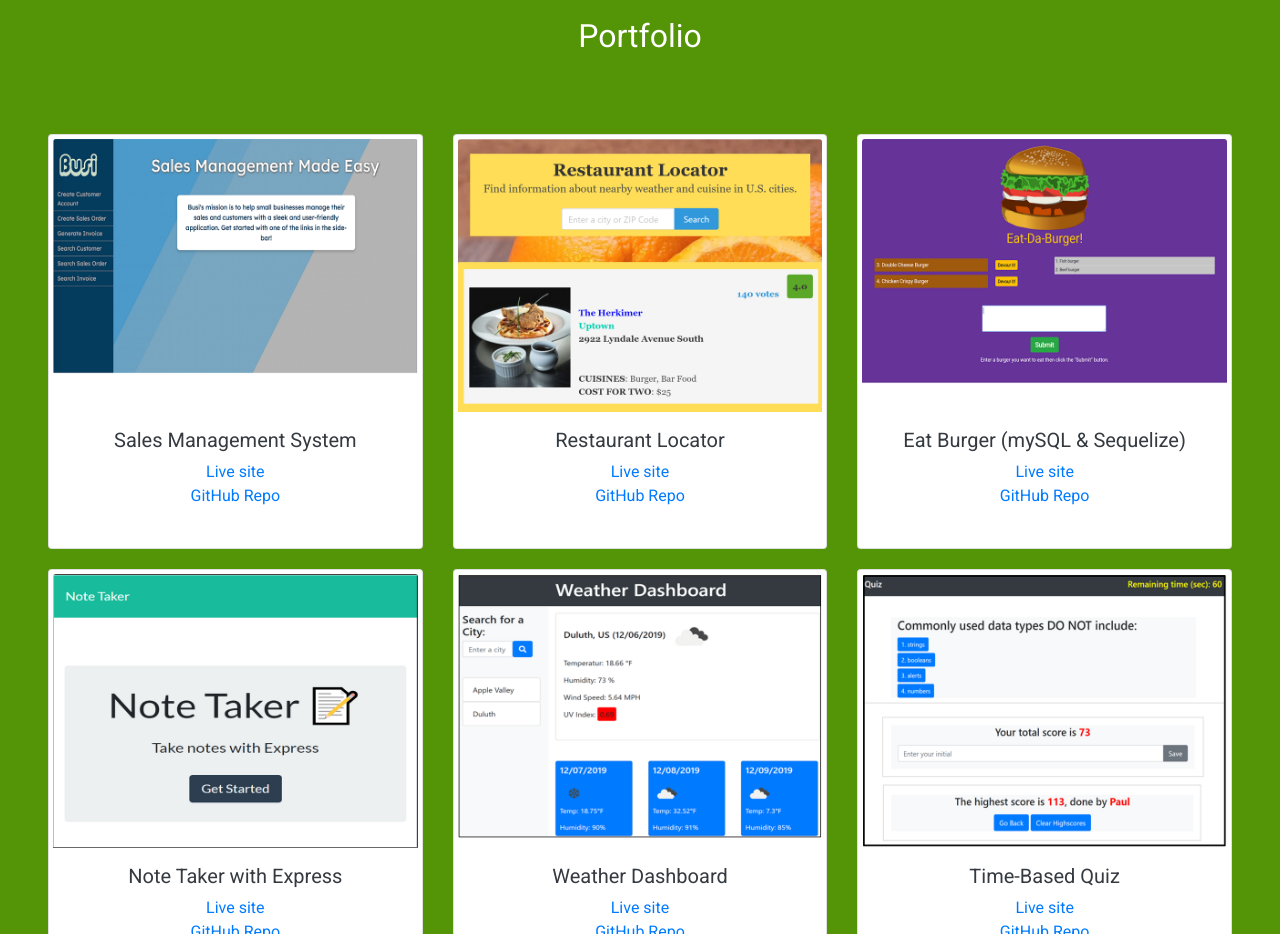
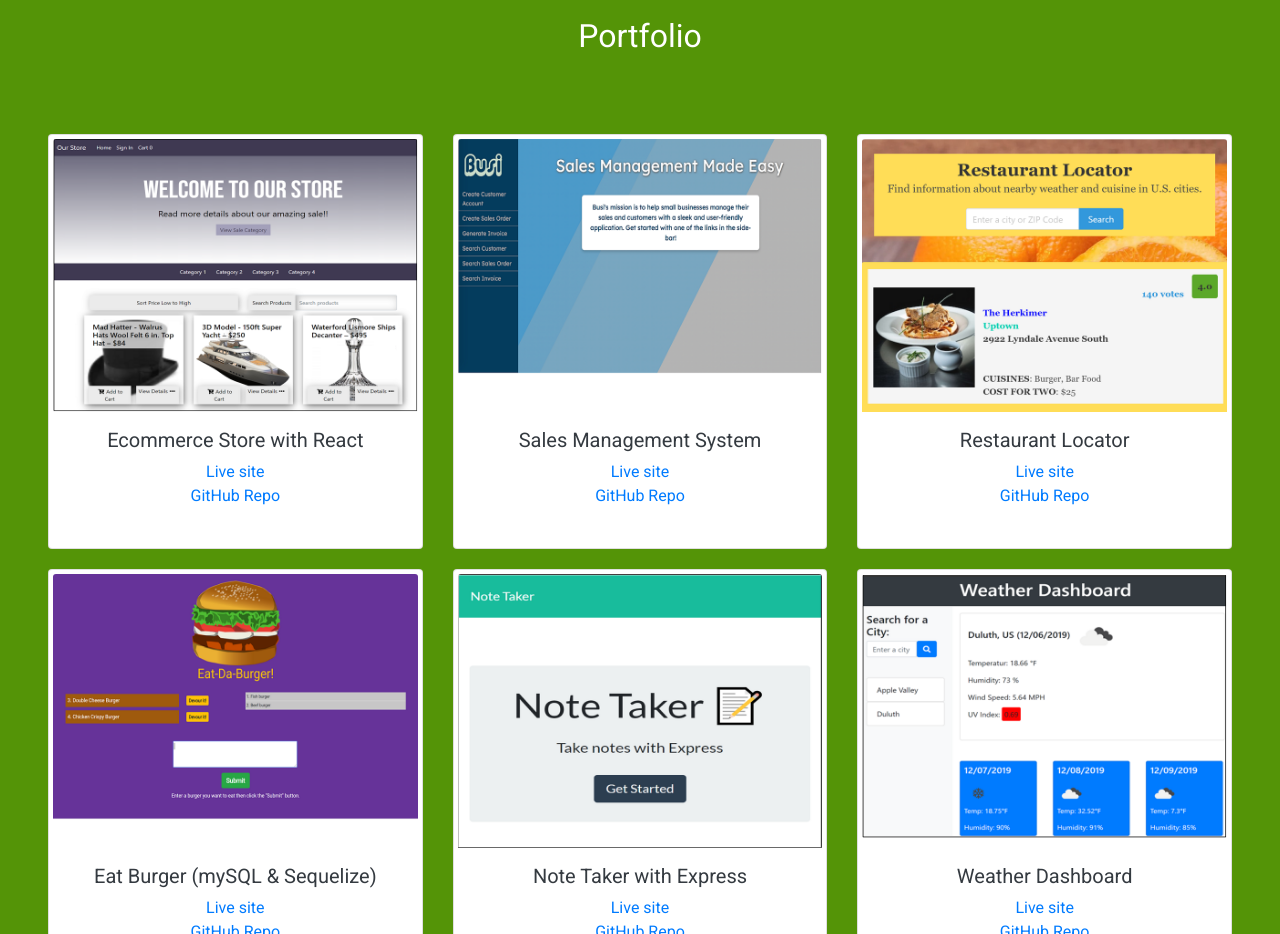
Before and after one commit to paul-kh/portfolio-bootstrap, a plain HTML site: page index.html in a window 1280 px wide. Shown: the part 920-1854 px from the top of the page. Drawn offline with nearby package versions, Linux system fonts and the light colour scheme; a web font is replaced by a local one.

Commit message:
updated portfolio with emcommerce store

```diff
--- a/index.html
+++ b/index.html
@@ -115,6 +115,19 @@
         </div>
         <!-- Sub-row-2: image gallery -->
         <div class="row px-5  bottom-padding">
+            <div class="col-12 col-sm-12 col-md-6 col-lg-4">
+                <!-- Ecommerce Store-->
+                <div class="card my-card p-1">
+                    <img src="assets/images/ecommerce.png" class="card-img-top" alt="Sales Management System">
+                    <div class="card-body pt-0 text-center">
+                        <p class="card-text">
+                            <h5 class="text-dark text-center">Ecommerce Store with React</h5>
+                            <a target="_blank" href="https://les-meilleurs-ecommerce.herokuapp.com/"> Live site</a> <br>
+                            <a target="_blank" href="https://github.com/owodu001/ecommerce"> GitHub Repo</a>
+                        </p>
+                    </div>
+                </div>
+            </div>
             <div class="col-12 col-sm-12 col-md-6 col-lg-4">
                 <!-- Image 1-->
                 <div class="card my-card p-1">
```
Also changed, not shown: assets/images/ecommerce.png (added).
